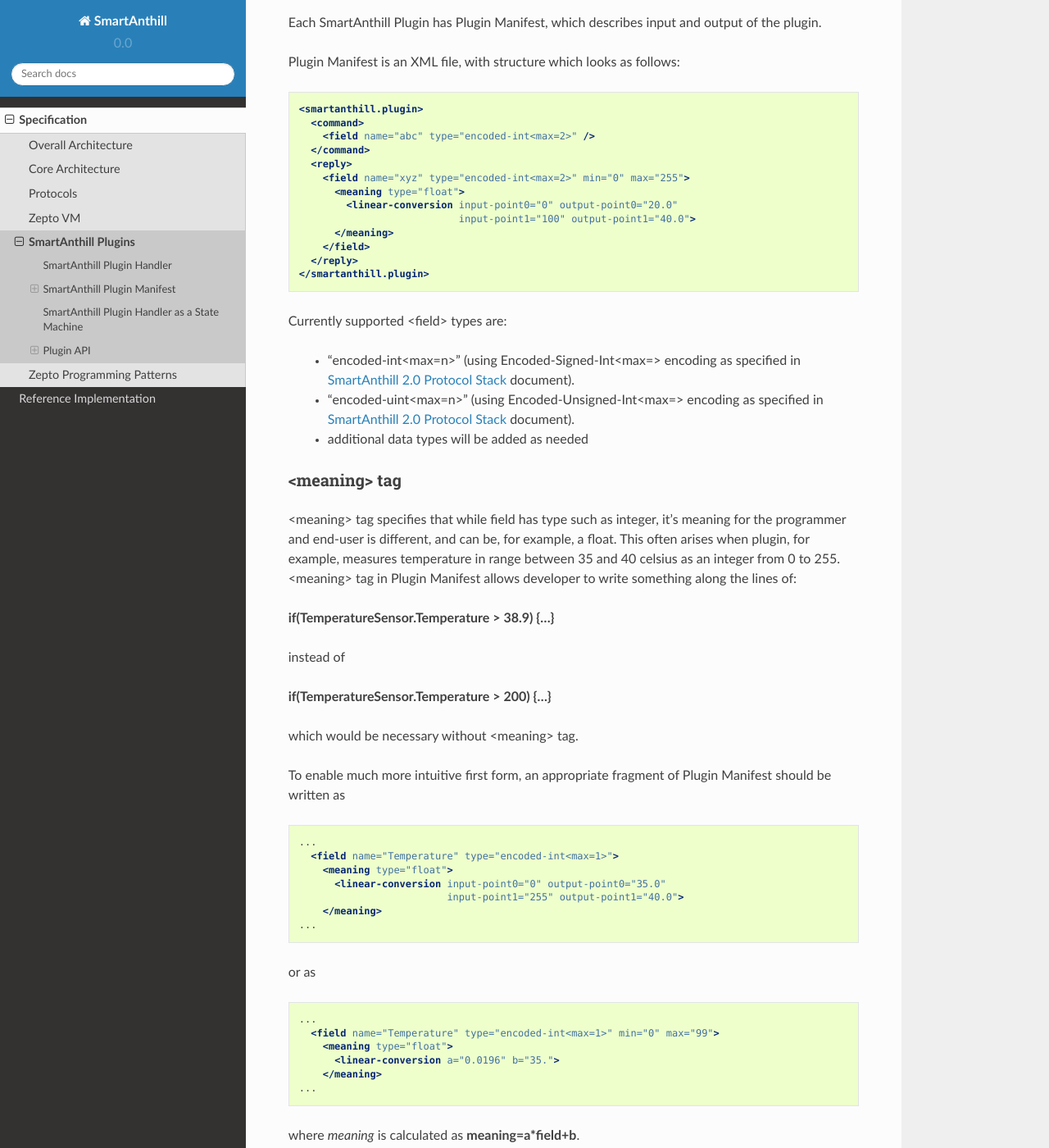
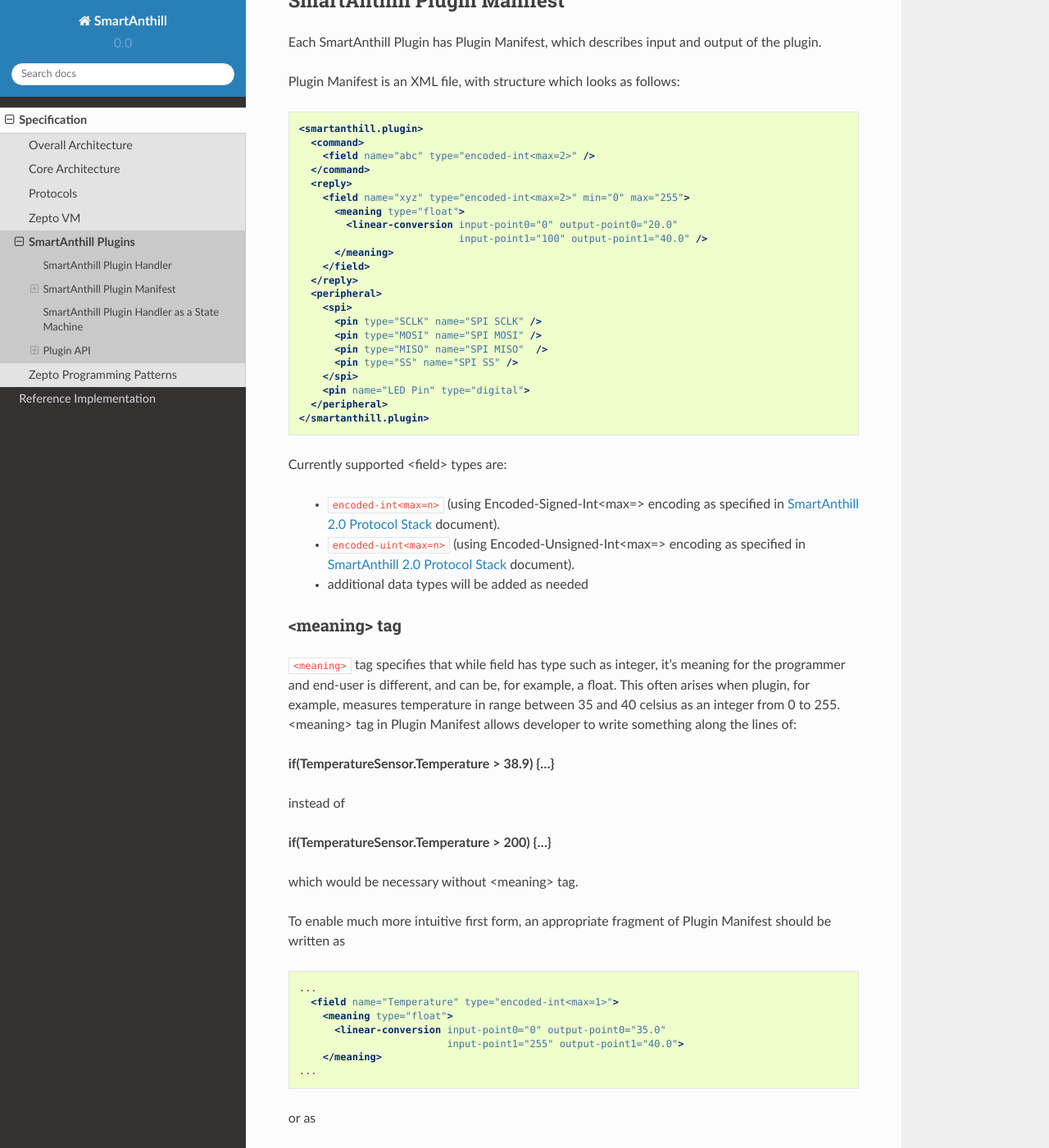
Before and after one commit to smartanthill/smartanthill2_0, a Sphinx documentation site: the page built from docs/design-documents/smartanthill-plugins.rst, in a window 1280 px wide and 1400 px high, scrolled down 1060 px. Shown: the whole window at 82% size. Built offline with Sphinx 7.4.7 and the Read the Docs theme 2.0.0, drawn with Linux system fonts in a browser that asks for light colours; some of the changed text lies outside the part shown.

Commit message:
Plugins v0.2: add "peripheral" tag to manifest

```diff
--- a/docs/design-documents/smartanthill-plugins.rst
+++ b/docs/design-documents/smartanthill-plugins.rst
@@ -69,22 +69,31 @@
       <field name="xyz" type="encoded-int<max=2>" min="0" max="255">
         <meaning type="float">
           <linear-conversion input-point0="0" output-point0="20.0"
-                             input-point1="100" output-point1="40.0">
+                             input-point1="100" output-point1="40.0" />
         </meaning>
       </field>
     </reply>
+    <peripheral>
+      <spi>
+        <pin type="SCLK" name="SPI SCLK" />
+        <pin type="MOSI" name="SPI MOSI" />
+        <pin type="MISO" name="SPI MISO"  />
+        <pin type="SS" name="SPI SS" />
+      </spi>
+      <pin name="LED Pin" type="digital">
+    </peripheral>
   </smartanthill.plugin>
 
 Currently supported <field> types are:
 
-  * "encoded-int<max=n>" (using Encoded-Signed-Int<max=> encoding as specified in :ref:`saprotostack` document).
-  * "encoded-uint<max=n>" (using Encoded-Unsigned-Int<max=> encoding as specified in :ref:`saprotostack` document).
+  * ``encoded-int<max=n>`` (using Encoded-Signed-Int<max=> encoding as specified in :ref:`saprotostack` document).
+  * ``encoded-uint<max=n>`` (using Encoded-Unsigned-Int<max=> encoding as specified in :ref:`saprotostack` document).
   * additional data types will be added as needed
 
 <meaning> tag
 ^^^^^^^^^^^^^
 
-<meaning> tag specifies that while field has type such as integer, it's meaning for the programmer and end-user is different, and can be, for example, a float. This often arises when plugin, for example, measures temperature in range between 35 and 40 celsius as an integer from 0 to 255. <meaning> tag in Plugin Manifest allows developer to write something along the lines of:
+``<meaning>`` tag specifies that while field has type such as integer, it's meaning for the programmer and end-user is different, and can be, for example, a float. This often arises when plugin, for example, measures temperature in range between 35 and 40 celsius as an integer from 0 to 255. <meaning> tag in Plugin Manifest allows developer to write something along the lines of:
 
 **if(TemperatureSensor.Temperature > 38.9) {...}**
 
@@ -117,13 +126,39 @@
       </meaning>
   ...
 
-where *meaning* is calculated as **meaning=a\*field+b**.
+where *meaning* is calculated as ``meaning=a*field+b``.
 
 Currently supported <meaning> types are "float" and "int". If <meaning> type is 'int', then all the relevant calculations are performed as floats, and then rounded to the nearest integer.
 
-Each <meaning> tag MUST specify conversion. Currently supported conversions are: <linear-conversion> and <piecewise-linear-conversion> [TODO].
+Each ``<meaning>`` tag MUST specify conversion. Currently supported conversions are: ``<linear-conversion>`` and ``<piecewise-linear-conversion>`` [TODO].
 
-<meaning> tags can be used both for <command> fields and for <reply> fields.
+``<meaning>`` tags can be used both for ``<command>`` fields and for ``<reply>`` fields.
+
+
+<peripheral> tag
+^^^^^^^^^^^^^^^^
+
+``<peripheral>`` tag specifies list of required hardware interfaces, pins, etc.
+This information will be used by :ref:`sacorearchdashser` for configuring
+SmartAnthill device.
+
+Allowed peripheral nodes:
+
+* ``<i2c>`` `Inter-Integrated Circuit <http://en.wikipedia.org/wiki/I²C>`_
+
+    + ``<pin type="SDA">`` - Serial Data Line
+    + ``<pin type="SCL">`` - Serial Clock Line
+
+* ``<spi>`` `Serial Peripheral Interface Bus <http://en.wikipedia.org/wiki/Serial_Peripheral_Interface_Bus>`_
+
+    + ``<pin type="SCLK">`` - Serial Clock (output from master)
+    + ``<pin type="MOSI">`` - Master Output, Slave Input (output from master)
+    + ``<pin type="MISO">`` - Master Input, Slave Output (output from slave)
+    + ``<pin type="SS">`` - Slave Select (active low, output from master)
+
+* ``<pin type="analog">``
+* ``<pin type="digital">``
+* ``<pin type="pwm">`` - `Pulse-width modulation <http://en.wikipedia.org/wiki/Pulse-width_modulation>`_
 
 SmartAnthill Plugin Handler as a State Machine
 ----------------------------------------------
```
Also changed, not shown: other parts of docs/design-documents/smartanthill-plugins.rst (+1 -1 lines).
